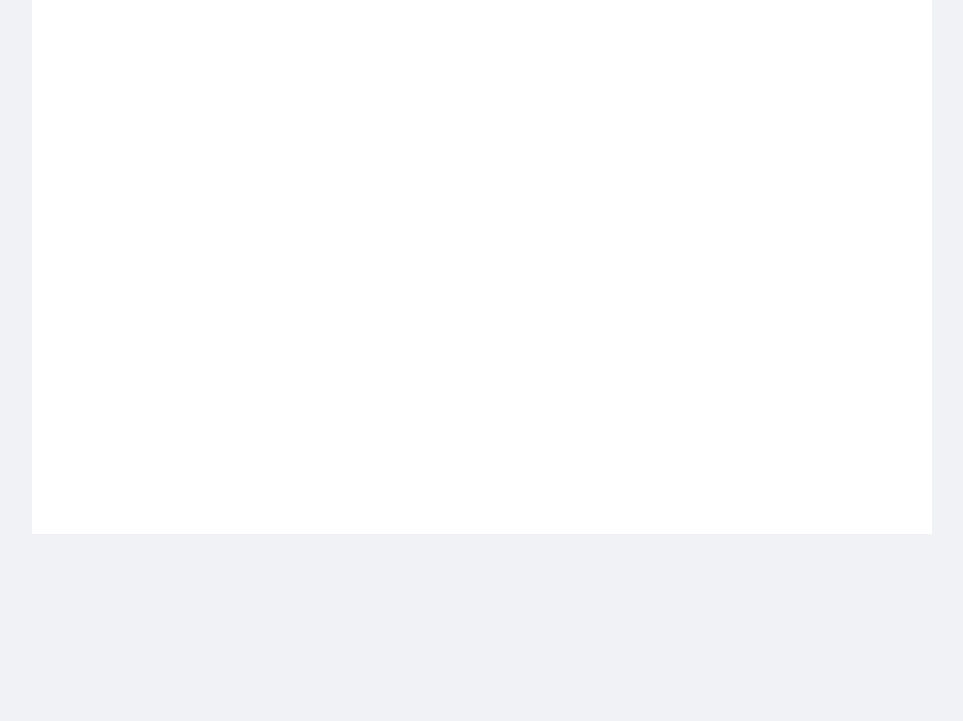
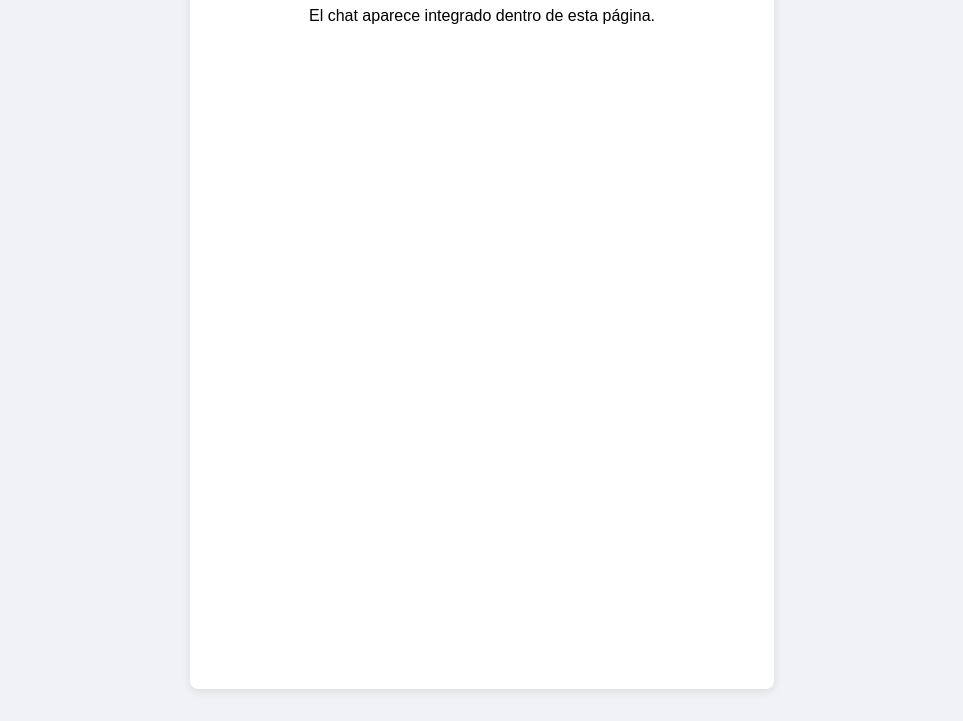
Before and after one commit to danromlop/agentforceStylesTest, a plain HTML site: page devEng.html in a window 1280 px wide. Shown: the part 138-859 px from the top of the page, without its empty margins (158-1121 px from the left). Before the commit the page ends 800 px from the top, so only its background shows below. Drawn offline with nearby package versions, Linux system fonts and the light colour scheme.

Commit message:
Refactor card styles and update messaging container

```diff
--- a/devEng.html
+++ b/devEng.html
@@ -14,19 +14,19 @@
     }
 
     .card {
-      width: 100%;
-      max-width: 900px;
-      height: 80vh;
+      max-width: 520px;
       margin: auto;
       background: white;
       padding: 2rem;
-      box-sizing: border-box;
+      border-radius: 8px;
+      box-shadow: 0 2px 10px rgba(0, 0, 0, 0.1);
+      text-align: center;
     }
-
 
     #embedded-messaging {
       width: 100%;
-      height: 100%;
+      min-height: 600px;
+      margin-top: 2rem;
     }
   </style>
 </head>
@@ -34,6 +34,9 @@
 <body>
   <div class="card">
     <h1>Testing Agentforce desde DES 🤖</h1>
+    <p>El chat aparece integrado dentro de esta página.</p>
+
+    <!-- Contenedor obligatorio para el modo inline -->
     <div id="embedded-messaging"></div>
   </div>
 
@@ -48,7 +51,6 @@
 
         embeddedservice_bootstrap.settings.language = "en-US";
         embeddedservice_bootstrap.settings.displayMode = "inline";
-        embeddedservice_bootstrap.settings.targetElement = document.getElementById("embedded-messaging");
 
         embeddedservice_bootstrap.init(
           "00DS800000H2hIP",
```
